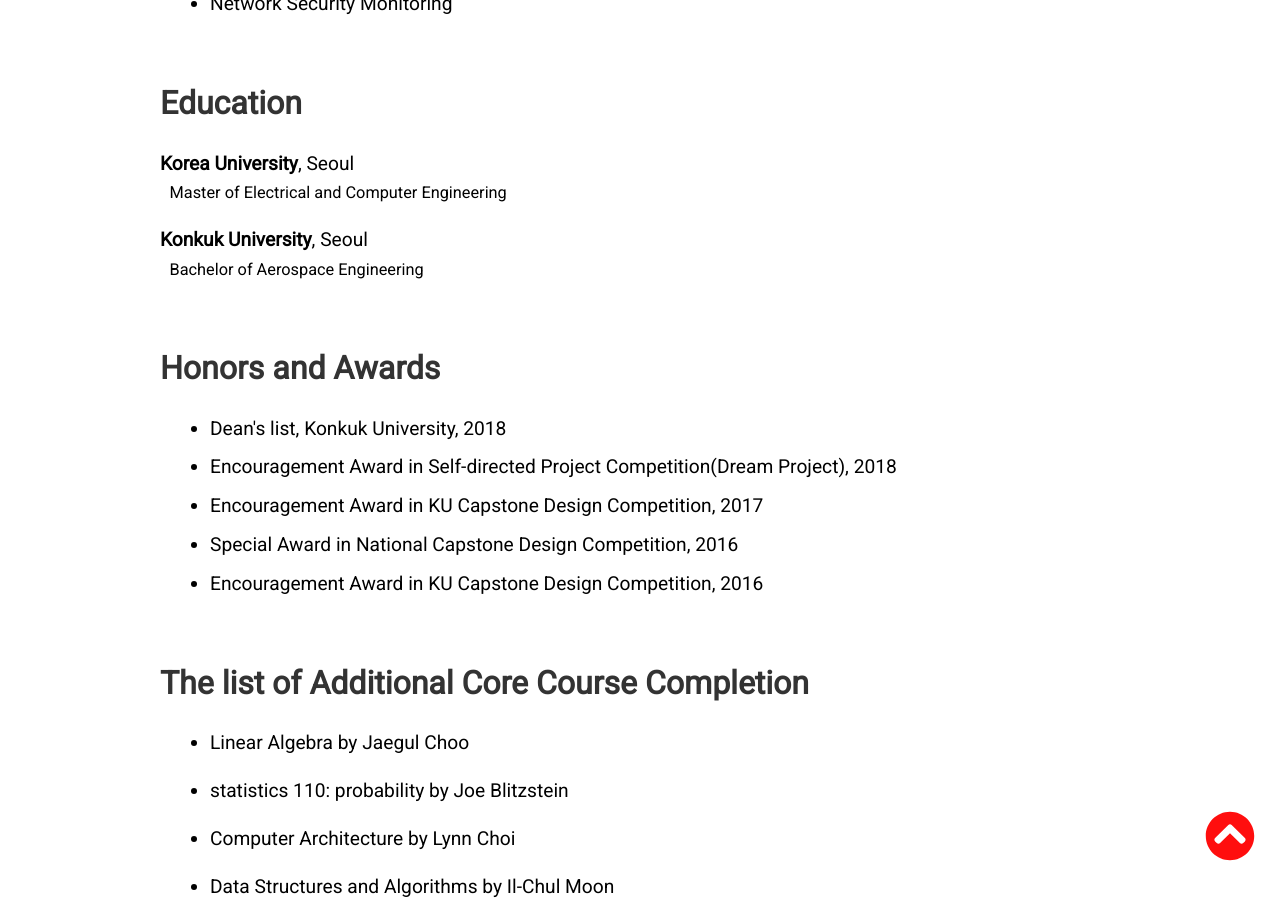
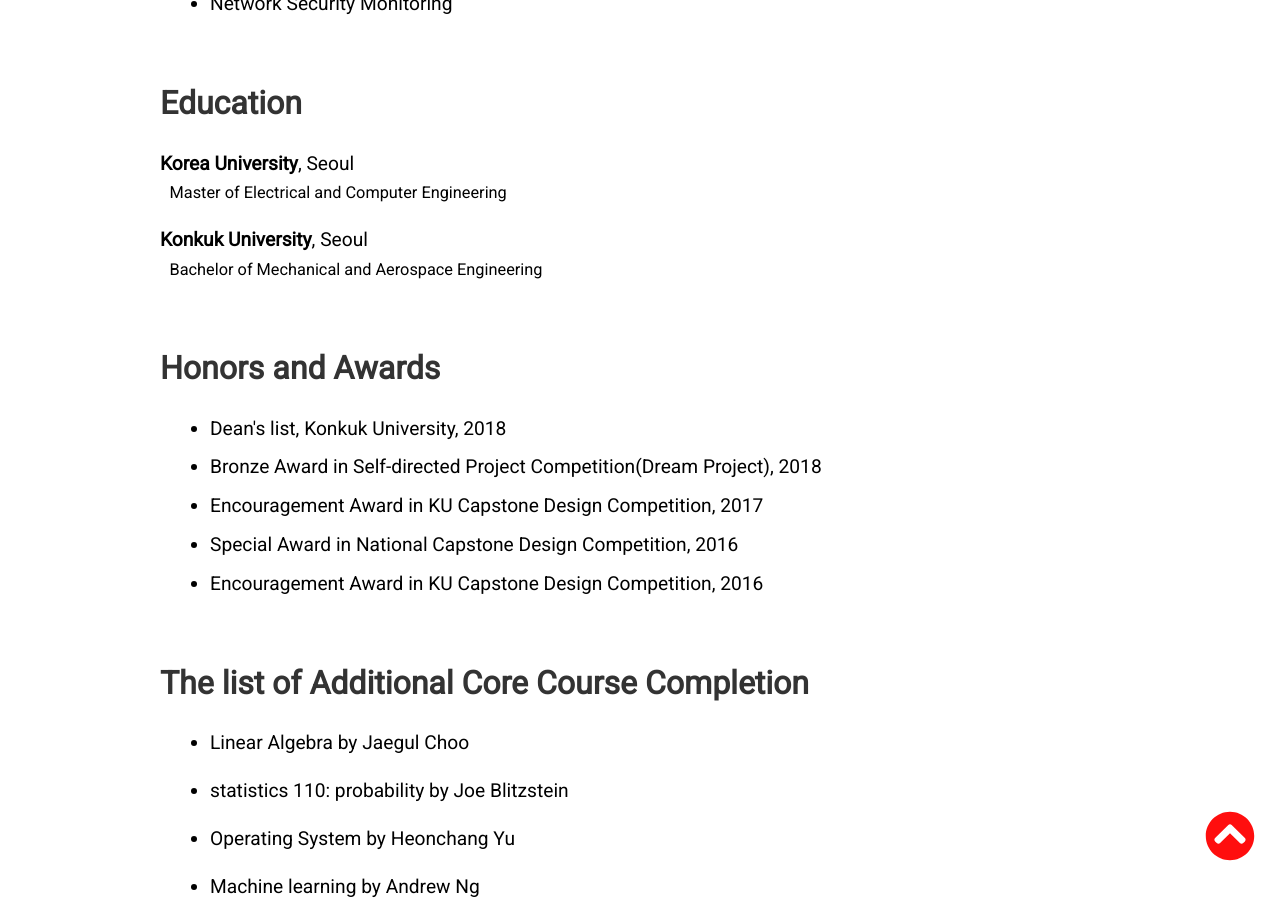
Before and after one commit to tkxkd0159/tkxkd0159.github.io, a Jekyll site: the page built from index.html, in a window 1280 px wide and 900 px high, scrolled down 3139 px. Built offline with Jekyll 4.4.1, drawn with Linux system fonts in a browser that asks for light colours; nearby versions of some CDN libraries.

Commit message:
Update maincon.html

```diff
--- a/_includes/maincon.html
+++ b/_includes/maincon.html
@@ -72,7 +72,7 @@
 </p>
 <p>
   <strong>Konkuk University</strong>, Seoul <br />
-  &nbsp;&nbsp;<span style="font-size:85%">Bachelor of Aerospace Engineering</span>
+  &nbsp;&nbsp;<span style="font-size:85%">Bachelor of Mechanical and Aerospace Engineering</span>
 </p>
 
 <h2 id="honorsandawards">Honors and Awards</h2>
@@ -81,7 +81,7 @@
   <li>Dean's list, Konkuk University, 2018</li>
 
   <li>
-    Encouragement Award in Self-directed Project Competition(Dream Project),
+    Bronze Award in Self-directed Project Competition(Dream Project),
     2018
   </li>
 
@@ -103,10 +103,7 @@
     <p>statistics 110: probability by Joe Blitzstein</p>
   </li>
   <li>
-    <p>Computer Architecture by Lynn Choi</p>
-  </li>
-  <li>
-    <p>Data Structures and Algorithms by Il-Chul Moon</p>
+    <p>Operating System by Heonchang Yu</p>
   </li>
 
   <li>
```
